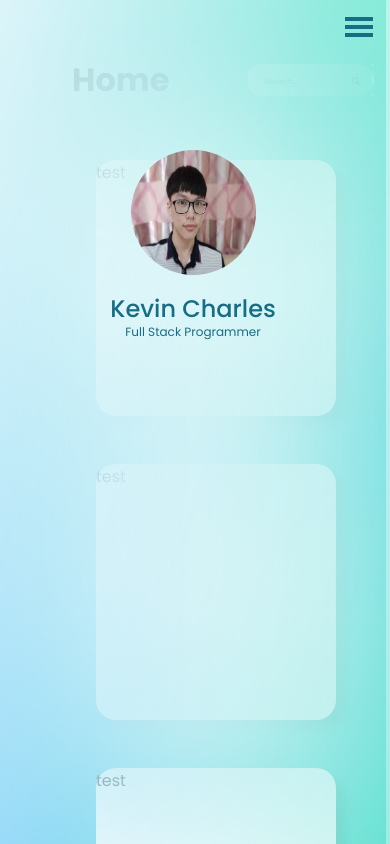
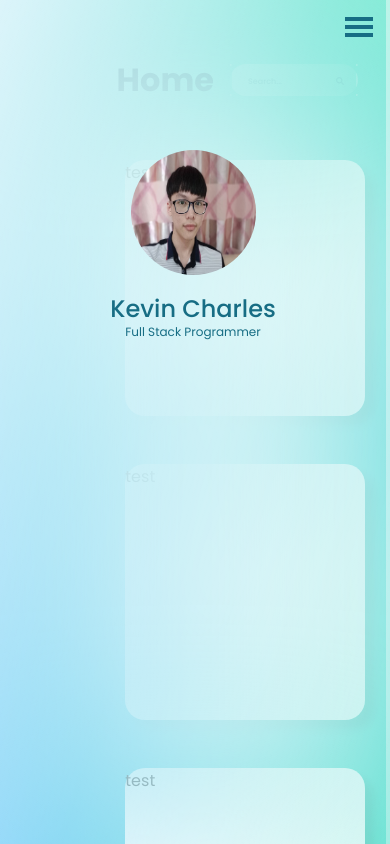
Before and after one commit to kevincharless/kssocmed, a React (Create React App) app in the folder client/: page / in a window 390 px wide. Shown: the top 844 px of the page. Built offline with nearby package versions, Linux system fonts and the light colour scheme.

Commit message:
Responsive Sidebar and Dashboard

```diff
--- a/client/src/components/PageGrid/PageGrid.element.js
+++ b/client/src/components/PageGrid/PageGrid.element.js
@@ -1,20 +1,22 @@
 import styled from "styled-components";
 
 export const Nav = styled.div`
-    padding: 5rem ${({ isSidebarActive }) => (isSidebarActive ? "6rem" : "8rem")};
-    padding-left: ${({ isSidebarActive }) => (isSidebarActive ? "24rem" : "12rem")};
+    /* padding: 5rem ${({ isSidebarActive }) => (isSidebarActive ? "6rem" : "8rem")};
+    padding-left: ${({ isSidebarActive }) => (isSidebarActive ? "24rem" : "12rem")}; */
+    padding: 3rem 5rem;
     margin: 0;
     flex-flow: row nowrap;
     flex-direction: row;
+    width:100%;
 
     display: flex;
     justify-content: space-between;
+    align-items: center;
     padding-bottom: 2rem;
 
     @media only screen and (max-width: 960px) {
     /* For Mobile and Tablet: */
-        padding: 3rem 0;
-        padding-left: 4.5rem;
+        padding: 3rem 1rem;
     }
 `
 
@@ -23,8 +25,6 @@ export const Title = styled.h3`
     font-style: normal;
     font-weight: bold;
     font-size: 2rem;
-    display: flex;
-    align-items: center;
     z-index: 1;
 
     color: #176D84;
--- a/client/src/components/PageGrid/PageGrid.js
+++ b/client/src/components/PageGrid/PageGrid.js
@@ -1,10 +1,12 @@
 import React from 'react'
 import { FaSearch } from 'react-icons/fa';
 
+import Posts from '../Posts/Posts';
 import { Nav, Title, InputDiv, InputIcon, Input } from './PageGrid.element';
 
 const PageGrid = ({ isSidebarActive }) => {
     return (
+        <div style={{ width: '100%' }}>
             <Nav isSidebarActive={isSidebarActive}>
                 <Title>
                     Home
@@ -16,6 +18,10 @@ const PageGrid = ({ isSidebarActive }) => {
                     </InputIcon>
                 </InputDiv>
             </Nav>
+            <div style={{ width: '100%', display: 'flex', justifyContent: 'center' }}>
+                <Posts />
+            </div>
+        </div>
     )
 }
 
--- a/client/src/components/Posts/Posts.element.js
+++ b/client/src/components/Posts/Posts.element.js
@@ -1,17 +1,16 @@
 import styled from 'styled-components';
 
 export const Grid = styled.div`
-    padding: 0 ${({ isSidebarActive }) => (!isSidebarActive && "24rem")};
-    padding-left: ${({ isSidebarActive }) => (isSidebarActive ? "40rem" : "32rem")};
+    /* padding: 0 ${({ isSidebarActive }) => (!isSidebarActive && "24rem")};
+    padding-left: ${({ isSidebarActive }) => (isSidebarActive ? "40rem" : "32rem")}; */
     margin: 0;
     flex-flow: row nowrap;
-    justify-content: flex-start;
     flex-direction: row;
     position: absolute;
 
     @media only screen and (max-width: 960px) {
     /* For Mobile and Tablet: */
-        padding: 0;
-        padding-left: 6rem;
+        /* padding: 0;
+        padding-left: 6rem; */
     }
 `
--- a/client/src/components/Posts/Posts.js
+++ b/client/src/components/Posts/Posts.js
@@ -13,4 +13,4 @@ const Posts = ({ isSidebarActive }) => {
     )
 }
 
-export default Posts
+export default Posts;
--- a/client/src/components/Sidebar/Sidebar.elements.js
+++ b/client/src/components/Sidebar/Sidebar.elements.js
@@ -1,10 +1,15 @@
 import styled from 'styled-components';
+
+export const Div = styled.div`
+    width: ${({ isSidebarActive }) => (isSidebarActive ? '300px' : '60px')};
+    padding: 0;
+    margin: 0;
+`
 
 export const SidebarContainer = styled.div`
     width: ${({ isSidebarActive }) => (isSidebarActive ? '300px' : '60px')};
     height: 100vh;
     position: fixed;
-    z-index: 999;
 
     border-right: 4px solid rgba(255, 255, 255, 0);
     background: linear-gradient(107.56deg, rgba(255, 255, 255, 0.64) 0%, rgba(255, 255, 255, 0.16) 100%);
@@ -13,6 +18,8 @@ export const SidebarContainer = styled.div`
 
 @media only screen and (max-width: 960px) {
     /* For Mobile and Tablet: */
+    position: fixed;
+    z-index: 999;
     width: ${({ isSidebarActive }) => (isSidebarActive ? '100%' : '60px')};
 }
 `
--- a/client/src/components/Sidebar/Sidebar.js
+++ b/client/src/components/Sidebar/Sidebar.js
@@ -1,11 +1,12 @@
 import React from 'react'
-import { SidebarContainer, SidebarRow, Icon, Avatar, AvatarName, AvatarDescription } from './Sidebar.elements';
+import { Div, SidebarContainer, SidebarRow, Icon, Avatar, AvatarName, AvatarDescription } from './Sidebar.elements';
 import { GiHamburgerMenu } from 'react-icons/gi'
 
 import kevin from '../../assets/images/twibonhmps.jpg'
 
 const Sidebar = ({ isSidebarActive, toggleSitebar }) => {
     return (
+        <Div isSidebarActive={isSidebarActive}>
             <SidebarContainer isSidebarActive={isSidebarActive}>
                 <SidebarRow style={{ justifyContent: 'right' }}>
                     <GiHamburgerMenu onClick={toggleSitebar} style={Icon} />
@@ -16,6 +17,7 @@ const Sidebar = ({ isSidebarActive, toggleSitebar }) => {
                     <AvatarDescription isSidebarActive={isSidebarActive}>Full Stack Programmer</AvatarDescription>
                 </SidebarRow>
             </SidebarContainer>
+        </Div>
     )
 }
 
--- a/client/src/pages/Home/Home.js
+++ b/client/src/pages/Home/Home.js
@@ -9,11 +9,11 @@ const Home = () => {
     }
 
     return (
-        <>
+        <div style={{ width: "100%", display: "flex" }}>
             <Sidebar isSidebarActive={isSidebarActive} toggleSitebar={toggleSitebar} />
             <PageGrid isSidebarActive={isSidebarActive} />
-            <Posts isSidebarActive={isSidebarActive} />
-        </>
+            {/* <Posts isSidebarActive={isSidebarActive} /> */}
+        </div>
     )
 }
 
```
Also changed, not shown: 1 other file (tests, documents, lock files or other folders). Lines whose indentation alone changed are shown as unchanged.
